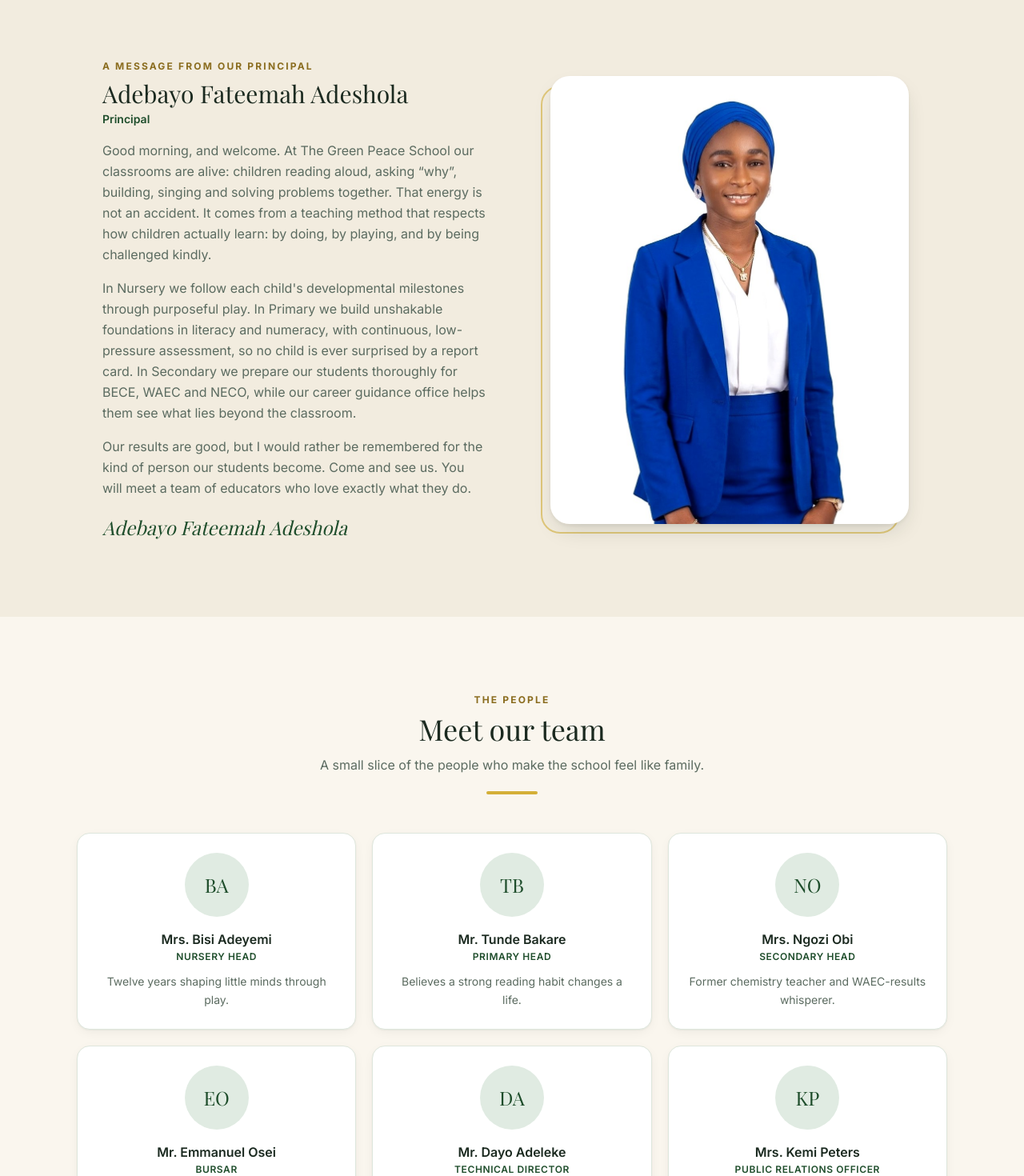
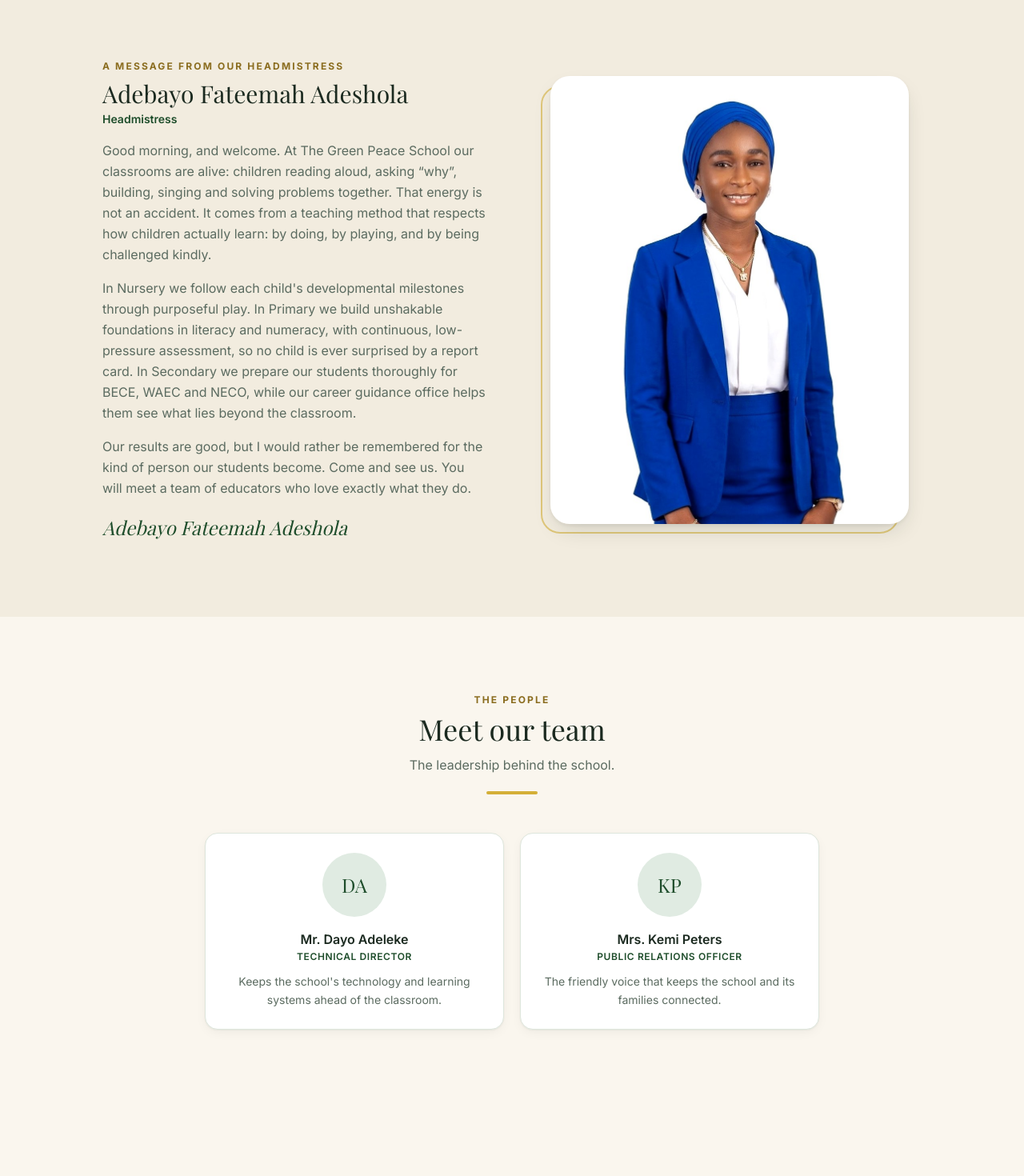
Before and after one commit to Ayanfe007/The-Green-Peace-College, a Next.js app: page /about in a window 1280 px wide. Shown: the part 3480-4950 px from the top of the page at 80% size. Built offline with nearby package versions, Linux system fonts and the light colour scheme; a web font is replaced by a local one.

Commit message:
About: rename Principal to Headmistress; team section now only Technical Director + PRO

```diff
--- a/app/about/page.tsx
+++ b/app/about/page.tsx
@@ -28,7 +28,7 @@ export const metadata: Metadata = {
   alternates: { canonical: canonicalUrl("/about") },
 };
 
-/* Founder and Principal names, messages and portraits are the real ones.
+/* Founder and Headmistress names, messages and portraits are the real ones.
    Portraits live in /public/images (proprietor.jpg, principal.jpg,
    4:5 or square). Team names below are placeholders (TODO markers). */
 
@@ -60,31 +60,9 @@ const VALUES: Array<{ icon: LucideIcon; name: string; text: string }> = [
   },
 ];
 
+/* The school's leadership team. The Headmistress has her own message
+   section above, so she is not repeated here as a card. */
 const TEAM: Array<{ initials: string; name: string; role: string; line: string }> = [
-  {
-    initials: "BA",
-    name: "Mrs. Bisi Adeyemi", // TODO: replace
-    role: "Nursery Head",
-    line: "Twelve years shaping little minds through play.",
-  },
-  {
-    initials: "TB",
-    name: "Mr. Tunde Bakare", // TODO: replace
-    role: "Primary Head",
-    line: "Believes a strong reading habit changes a life.",
-  },
-  {
-    initials: "NO",
-    name: "Mrs. Ngozi Obi", // TODO: replace
-    role: "Secondary Head",
-    line: "Former chemistry teacher and WAEC-results whisperer.",
-  },
-  {
-    initials: "EO",
-    name: "Mr. Emmanuel Osei", // TODO: replace
-    role: "Bursar",
-    line: "Keeps the school running smoothly, fee statements included.",
-  },
   {
     initials: "DA",
     name: "Mr. Dayo Adeleke", // TODO: replace
@@ -325,17 +303,17 @@ export default function AboutPage() {
         </Container>
       </section>
 
-      {/* ----------------------- Message from the Principal ----------------------- */}
+      {/* ---------------------- Message from the Headmistress ---------------------- */}
       <section aria-labelledby="principal-heading" className="bg-background-dark py-16 sm:py-24">
         <Container>
           <div className="mx-auto max-w-5xl">
             <PersonMessage
               reverse
               image={images.principal}
-              alt="Portrait of Adebayo Fateemah Adeshola, Principal of The Green Peace School"
-              eyebrow="A message from our Principal"
+              alt="Portrait of Adebayo Fateemah Adeshola, Headmistress of The Green Peace School"
+              eyebrow="A message from our Headmistress"
               name="Adebayo Fateemah Adeshola"
-              role="Principal"
+              role="Headmistress"
               signature="Adebayo Fateemah Adeshola"
               headingId="principal-heading"
               paragraphs={[
@@ -355,9 +333,9 @@ export default function AboutPage() {
             id="team-heading"
             eyebrow="The people"
             title="Meet our team"
-            description="A small slice of the people who make the school feel like family."
+            description="The leadership behind the school."
           />
-          <div className="mt-12 grid gap-5 sm:grid-cols-2 lg:grid-cols-3">
+          <div className="mx-auto mt-12 grid max-w-3xl gap-5 sm:grid-cols-2">
             {TEAM.map((member, i) => (
               <Reveal key={member.name} delay={i * 60} className="h-full">
                 <Card className="h-full text-center">
--- a/lib/images.ts
+++ b/lib/images.ts
@@ -20,7 +20,7 @@ export const images = {
   aboutStory: "/images/about-story.jpg",
   /** Proprietor portrait — 900×1125 (4:5) or square. */
   proprietor: "/images/proprietor.jpg",
-  /** Principal portrait — 900×1125 (4:5) or square. */
+  /** Headmistress portrait — 900×1125 (4:5) or square. */
   principal: "/images/principal.jpg",
   /** Academics: Nursery card — 1000×750 (4:3). */
   nursery: "/images/nursery.jpg",
```
Also changed, not shown: public/images/README.md.
